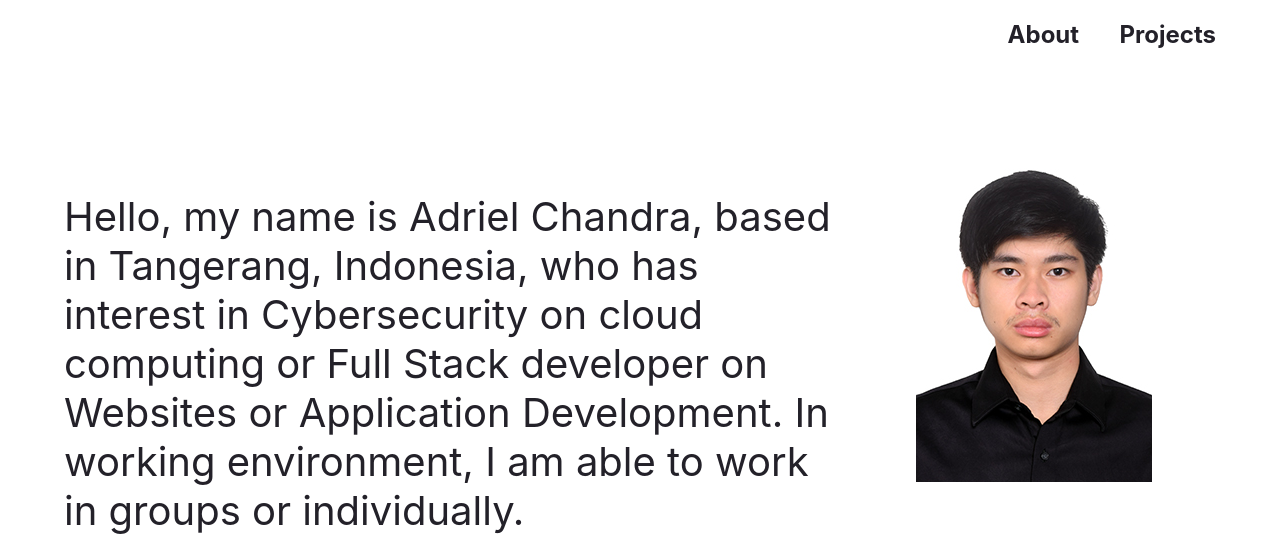
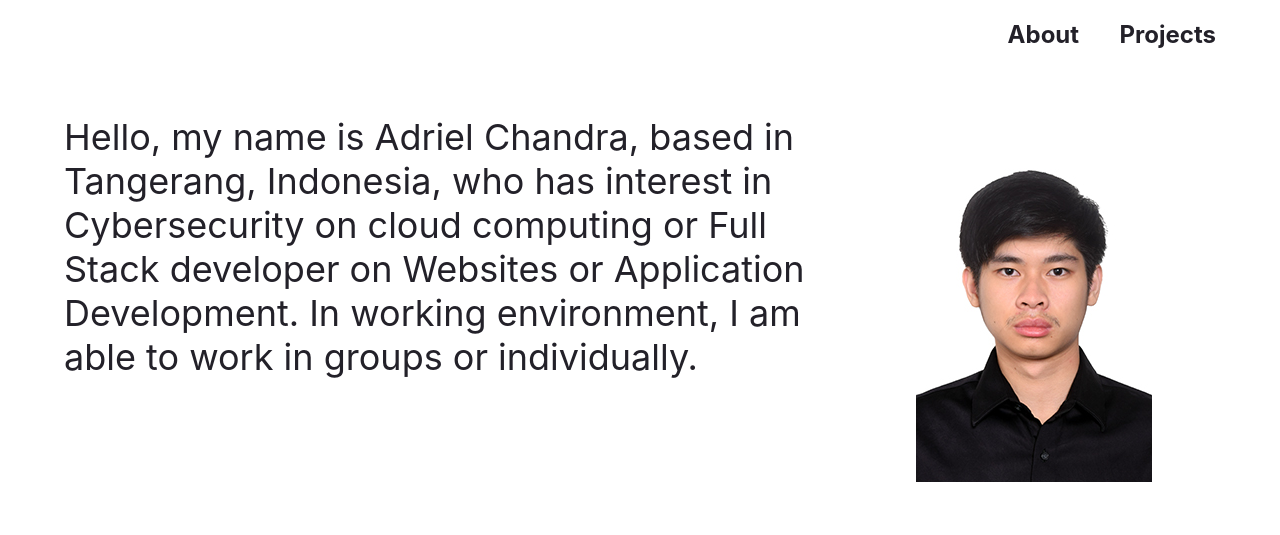
Before and after one commit to kaita2725/k41-portfolio, a Gatsby site: page / in a window 1280 px wide. Shown: the top 535 px of the page. Built offline with nearby package versions, Linux system fonts and the light colour scheme; Gatsby itself is replaced by a stand-in of ours.

Commit message:
update responsive

```diff
--- a/src/components/about.tsx
+++ b/src/components/about.tsx
@@ -26,9 +26,11 @@ const DescStyle = styled.p`
     font-size: 2em;
   }
   ${mq[3]} {
-    font-size: 2.5em;
+    top:15%;
+    position:absolute;
+    margin: 0 5% 1% 5%;
+    font-size: 2.25em;
   }
-
 
 `
 
@@ -68,7 +70,7 @@ const ContactAnchor = styled.ul`
     width: 35vw;
   }
   ${mq[3]} {
-    top:75%;
+    top:70%;
     margin-left:5%;
     padding:0;
     width: 35vw;
--- a/src/components/project.tsx
+++ b/src/components/project.tsx
@@ -73,7 +73,14 @@ const CardContainer = styled.div`
     max-height:500px;
     margin: 2%;
   }
-
+  @media (min-height: 480px) {
+    min-height:350px;
+    max-height:350px;
+  }
+  @media (min-height: 640px) {
+    min-height:450px;
+    max-height:450px;
+  }
 `
 
 const Container = styled.div`
```
